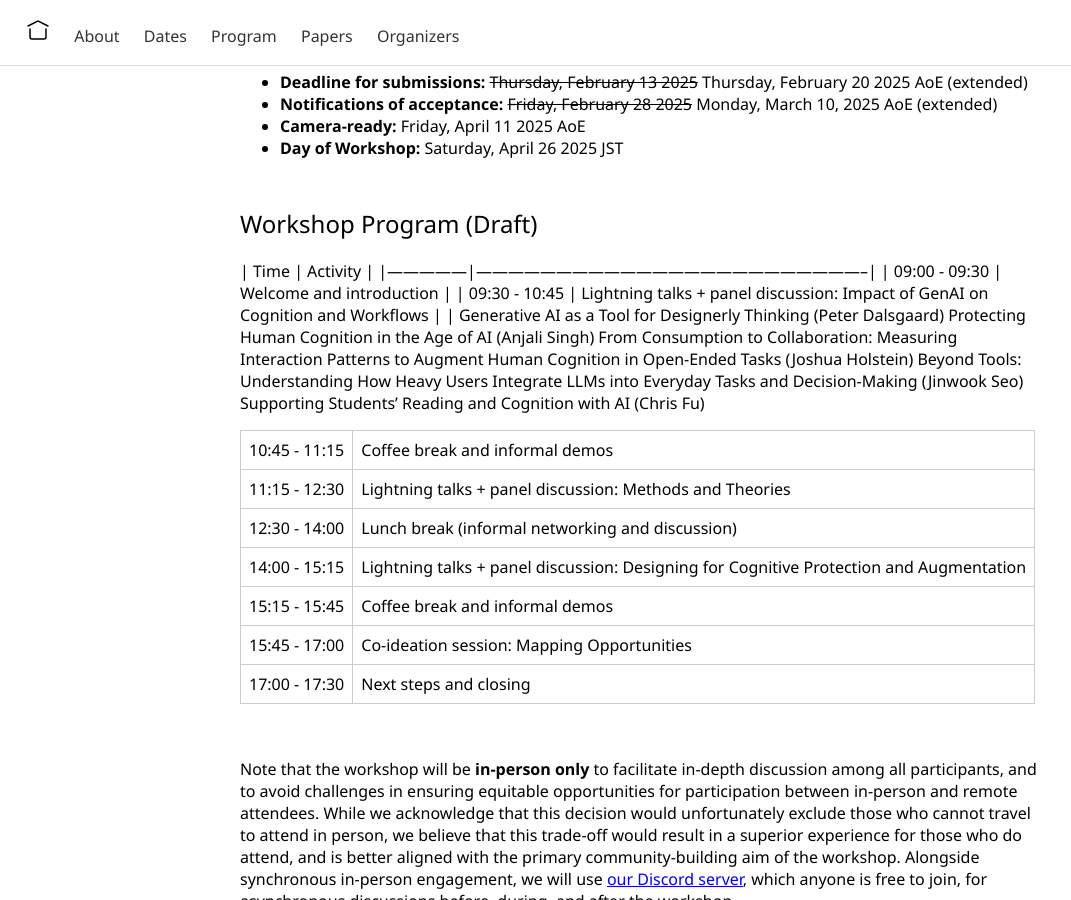
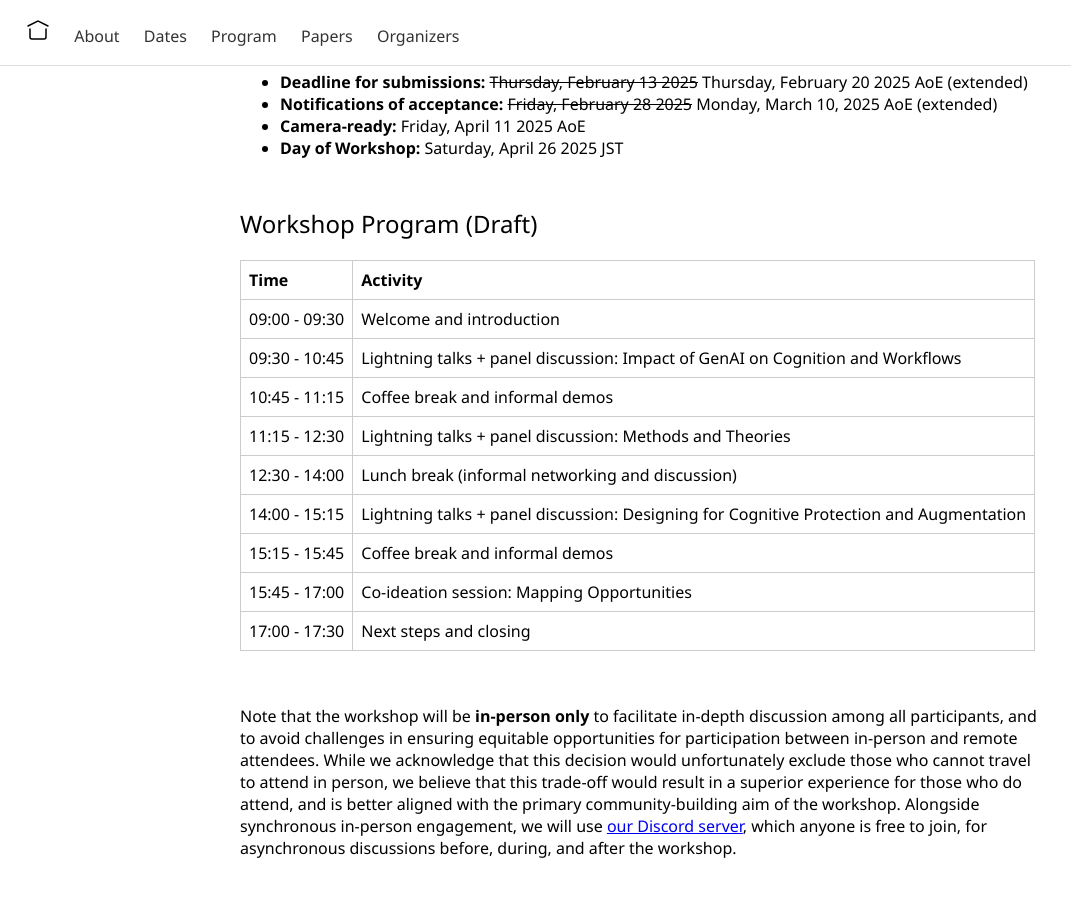
Before and after one commit to ai-tools-for-thought/workshop, a Jekyll site: the page built from index.md, in a window 1280 px wide and 900 px high, scrolled down 923 px. Shown: the whole window, without its empty margins (0-1071 px from the left). Built offline with Jekyll 4.4.1, drawn with Linux system fonts in a browser that asks for light colours.

Commit message:
updating schedule

```diff
--- a/index.md
+++ b/index.md
@@ -36,12 +36,6 @@ Feel free to [join our Discord server](https://discord.gg/WtEzx43ZmD), where you
 |---------------|--------------------------------------------------------------------------|
 | 09:00 - 09:30 | Welcome and introduction                                         |
 | 09:30 - 10:45 | Lightning talks + panel discussion: Impact of GenAI on Cognition and Workflows |
-|                   Generative AI as a Tool for Designerly Thinking (Peter Dalsgaard)
-                    Protecting Human Cognition in the Age of AI (Anjali Singh)
-                    From Consumption to Collaboration: Measuring Interaction Patterns to Augment Human Cognition in Open-Ended Tasks (Joshua Holstein)
-                    Beyond Tools: Understanding How Heavy Users Integrate LLMs into Everyday Tasks and Decision-Making (Jinwook Seo)
-                    Supporting Students’ Reading and Cognition with AI (Chris Fu)
-
 | 10:45 - 11:15 | Coffee break and informal demos                                          |
 | 11:15 - 12:30 | Lightning talks + panel discussion: Methods and Theories                 |
 | 12:30 - 14:00 | Lunch break (informal networking and discussion)                         |
```
